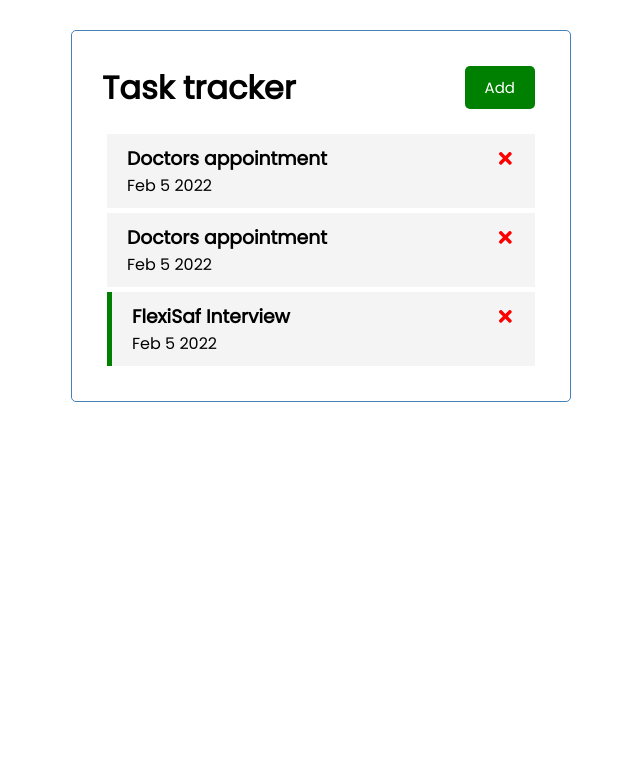
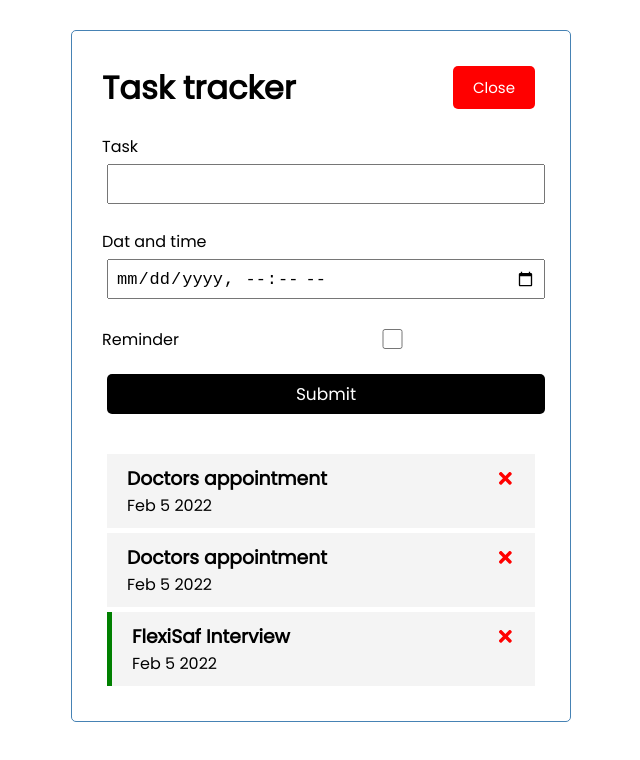
Before and after one commit to salissadiq/reactjs-task-tracker, a React (Create React App) app: page / in a window 1280 px wide. Both pictures are taken after a click on the button "Add". Shown: the top 760 px of the page, without its empty margins (319-959 px from the left). Built offline with nearby package versions, Linux system fonts and the light colour scheme.

Commit message:
Add task form component, hide and show form

```diff
--- a/src/App.js
+++ b/src/App.js
@@ -1,6 +1,8 @@
+import {useState} from 'react'
 import Header from './components/Header'
 import Tasks from './components/Tasks'
-import {useState} from 'react'
+import AddTask from './components/AddTask'
+
 function App() {
   const [tasks, setTask] = useState([
     {
@@ -22,14 +24,20 @@ function App() {
         reminder: true
     }
 ])
+
+const [showAddTask, setShowAddTask] = useState(false)
+
+ function handleShowAddTask(){
+  setShowAddTask(prevState => !prevState)
+  }
+
   function handleDeleteTask(task) {
     let tasksArray = [...tasks]
     const index = tasksArray.indexOf(task)
-
-    setTask()
+    tasksArray.splice(index, 1)
+    setTask(tasksArray);
 
   }
-  console.log(tasks)
   function setReminder(id) {
     // console.log('Set reminder', task)
     setTask(prevTasks=>(
@@ -38,10 +46,25 @@ function App() {
       ))
     ))
   }
+function addTask({task, day, reminder}){
+  setTask(prevTasks =>(
+    [
+      ...prevTasks,
+      {
+        id: prevTasks.length + 1,
+        text: task,
+        day: day,
+        reminder: reminder
+      }
+    ]
+  ))
+}
+
   return (
     <div className="container">
-      <Header />
-      <Tasks tasks={tasks} onReminder={setReminder} onDelete={handleDeleteTask}/>
+      <Header handleShowAddTask={handleShowAddTask} showAddTask={showAddTask} />
+      {showAddTask && <AddTask onAdd={addTask} />}
+      <Tasks tasks={tasks} onReminder={setReminder} onDelete={handleDeleteTask}  />
     </div>
   );
 }
--- /dev/null
+++ b/src/components/AddTask.js
@@ -0,0 +1,60 @@
+import {useState} from 'react'
+
+
+export default function AddTask({onAdd}) {
+    const [formData, setFormData] = useState({
+        task:"",
+        day: "",
+        reminder: false
+    })
+    function handleChange(event) {
+        const {name, value, type, checked} = event.target
+        setFormData(prevFormData => (
+            {   ...prevFormData,
+                [name] : type === 'checkbox' ? checked : value
+            }
+        ))
+    }
+
+    function handleSubmit(event){
+        event.preventDefault();
+        if(!formData.task) return alert("Task can't be blank")
+        onAdd(formData)
+    }
+
+  return (
+    <form className="add-form" onSubmit={handleSubmit}>
+        <div className="form-control">
+            <label>Task</label>
+            <input
+                type="text"
+                name="task"
+                onChange={handleChange}
+                value={formData.task}
+                />
+        </div>
+        <div className="form-control">
+            <label>Dat and time</label>
+            <input
+                type="datetime-local"
+                name="day"
+                onChange={handleChange}
+                value={formData.day}
+
+            />
+        </div>
+        <div className="form-control form-control-check">
+        <label>Reminder</label>
+            <input
+                type="checkbox"
+                name="reminder"
+                onChange={handleChange}
+                checked={formData.reminder}
+            />
+        </div>
+        <div className="form-control">
+            <input type="submit" className="btn btn-block" />
+        </div>
+    </form>
+  )
+}
--- a/src/components/Header.js
+++ b/src/components/Header.js
@@ -2,14 +2,11 @@ import React from 'react'
 import PropTypes from 'prop-types'
 import Button from './Button'
 
-export default function Header(props) {
-    function handleClick() {
-        console.log('CLicked')
-    }
+export default function Header({title, handleShowAddTask, showAddTask}) {
   return (
     <header className="header">
-        <h1 className="title">{props.title}</h1>
-        <Button color="green" text="Add" handleClick={handleClick} />
+        <h1 className="title">{title}</h1>
+        <Button color={showAddTask ? 'red' : 'green'} text={showAddTask ? 'Close' : 'Add'} handleClick={handleShowAddTask} />
     </header>
   )
 }
```
